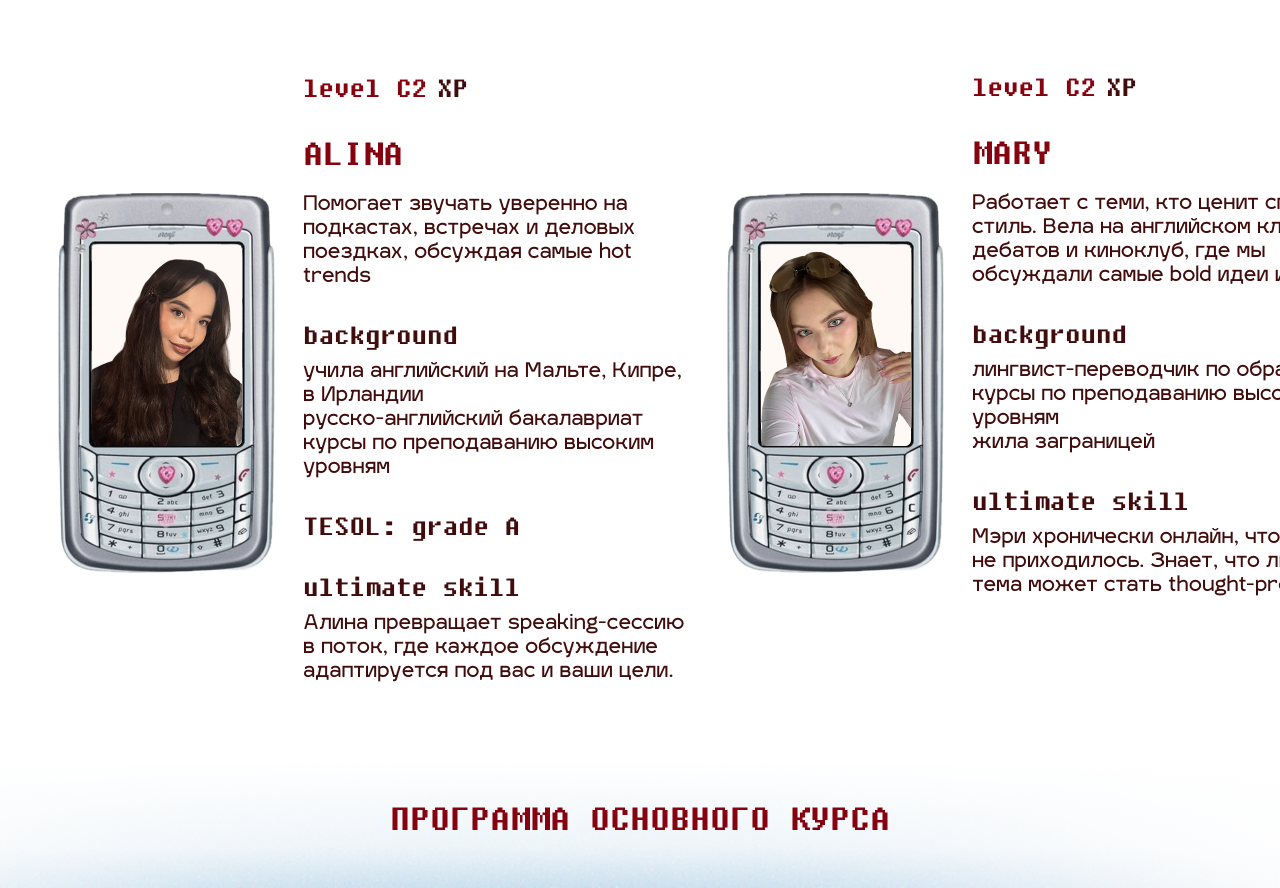
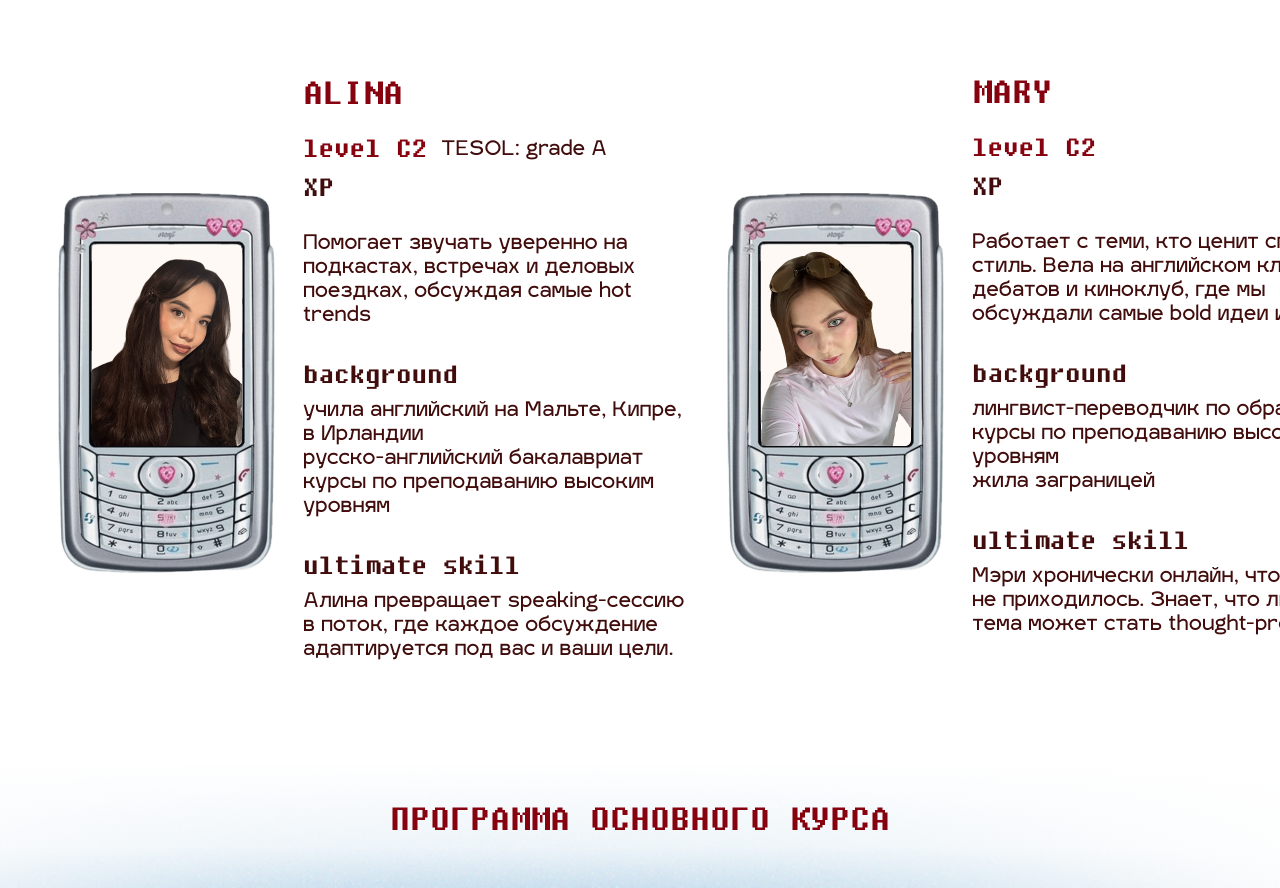
Before and after one commit to aekolesovv/update-frontend, a Next.js app: page / in a window 1280 px wide. Shown: the part 2640-3528 px from the top of the page. Built offline with nearby package versions, Linux system fonts and the light colour scheme.

Commit message:
some updates

```diff
--- a/src/components/blocks/AboutUs/AboutUs.tsx
+++ b/src/components/blocks/AboutUs/AboutUs.tsx
@@ -14,11 +14,14 @@ export const AboutUs: FC = () => {
                 {/* ALINA Card */}
                 <div className={styles.card}>
                     <div className={styles.card_content}>
-						<div className={styles.tags_row}>
+                        <h3 className={styles.name}>ALINA</h3>
+                        <div className={styles.tags_container}>
+                            <div className={styles.tags_column}>
                                 <span className={styles.tag}>level C2</span>
                                 <span className={styles.tag}>XP</span>
                             </div>
-						<h3 className={styles.name}>ALINA</h3>
+                            <span className={styles.tag_tesol}>TESOL: grade A</span>
+                        </div>
                         <p className={styles.description}>
                             Помогает звучать уверенно на подкастах, встречах и деловых поездках, обсуждая самые hot trends
                         </p>
@@ -31,10 +34,6 @@ export const AboutUs: FC = () => {
                                 русско-английский бакалавриат<br />
                                 курсы по преподаванию высоким уровням
                             </p>
-						</div>
-
-						<div className={styles.section}>
-							<span className={styles.section_label}>TESOL: grade A</span>
                         </div>
 
                         <div className={styles.section}>
@@ -79,11 +78,13 @@ export const AboutUs: FC = () => {
                 {/* MARY Card */}
                 <div className={styles.card}>
                     <div className={styles.card_content}>
-						<div className={styles.tags_row}>
+                        <h3 className={styles.name}>MARY</h3>
+                        <div className={styles.tags_container}>
+                            <div className={styles.tags_column}>
                                 <span className={styles.tag}>level C2</span>
                                 <span className={styles.tag}>XP</span>
                             </div>
-						<h3 className={styles.name}>MARY</h3>
+                        </div>
                         <p className={styles.description}>
                             Работает с теми, кто ценит смысл и стиль. Вела на английском клуб дебатов и киноклуб, где мы обсуждали самые bold идеи и тренды
                         </p>
--- a/src/components/blocks/AboutUs/style.module.scss
+++ b/src/components/blocks/AboutUs/style.module.scss
@@ -7,6 +7,35 @@
     box-sizing: border-box;
     position: relative;
     overflow: hidden;
+
+    &::before,
+    &::after {
+        content: '';
+        position: absolute;
+        width: 346px;
+        height: 343px;
+        background-size: contain;
+        background-repeat: no-repeat;
+        background-position: center;
+        z-index: 0;
+        pointer-events: none;
+    }
+
+    &::before {
+        left: -103px;
+        top: -14px;
+        opacity: 0.2;
+        rotate: -13.84deg;
+        background-image: url('../../../images/logo/cherry.svg');
+    }
+
+    &::after {
+        right: -70px;
+        opacity: 0.2;
+        top: 149px;
+        rotate: -13.84deg;
+        background-image: url('../../../images/logo/cherry.svg');
+    }
 }
 
 .title {
@@ -34,6 +63,7 @@
 
 .card {
     position: absolute;
+    z-index: 1000;
 }
 
 .card:first-child {
@@ -44,7 +74,7 @@
 .card_alex {
     left: 756px;
     top: 161px;
-    z-index: 2;
+    z-index: 1000;
 
     .card_content {
         width: 390px;
@@ -67,11 +97,17 @@
     width: 397px;
 }
 
-.tags_row {
+.tags_container {
     display: flex;
-    gap: 10px;
-    align-items: center;
+    align-items: flex-start;
+    gap: 14px;
     margin-bottom: 10px;
+}
+
+.tags_column {
+    display: flex;
+    flex-direction: column;
+    gap: 8px;
 }
 
 .tag {
@@ -86,6 +122,17 @@
     &:first-child {
         color: #86020f;
     }
+}
+
+.tag_tesol {
+    font-family: 'IgraSans', sans-serif;
+    font-size: 20px;
+    font-weight: 400;
+    line-height: 1.2em;
+    color: #410c0c;
+    padding: 0;
+    margin: 0;
+    margin-top: 6px;
 }
 
 .name {
--- a/src/components/blocks/Features/Features.tsx
+++ b/src/components/blocks/Features/Features.tsx
@@ -1,7 +1,7 @@
 import Image from 'next/image';
 import { FC } from 'react';
 import styles from './style.module.scss';
-import frameImage from '../../../images/components/frame.svg';
+import frameImage from '../../../images/components/frame-2.png';
 import plateImage from '../../../images/components/plate.svg';
 import cursorImage from '../../../images/icons/cursor.svg';
 import dotsImage from '../../../images/components/dots.svg';
--- a/src/components/blocks/Features/style.module.scss
+++ b/src/components/blocks/Features/style.module.scss
@@ -139,14 +139,14 @@
 .buttons_column {
     display: flex;
     flex-direction: column;
-    gap: 12px;
+    gap: 36px;
     flex-shrink: 0;
 }
 
 .button_item {
     position: relative;
-    width: 347px;
-    height: 90px;
+    width: 332px;
+    height: 68px;
     box-sizing: border-box;
 }
 
@@ -175,7 +175,7 @@
 
 .button_cursor {
     position: absolute;
-    right: 40px;
+    right: 25px;
     top: 50%;
     transform: translateY(-50%);
     z-index: 1;
```
Lines whose indentation alone changed are shown as unchanged.
